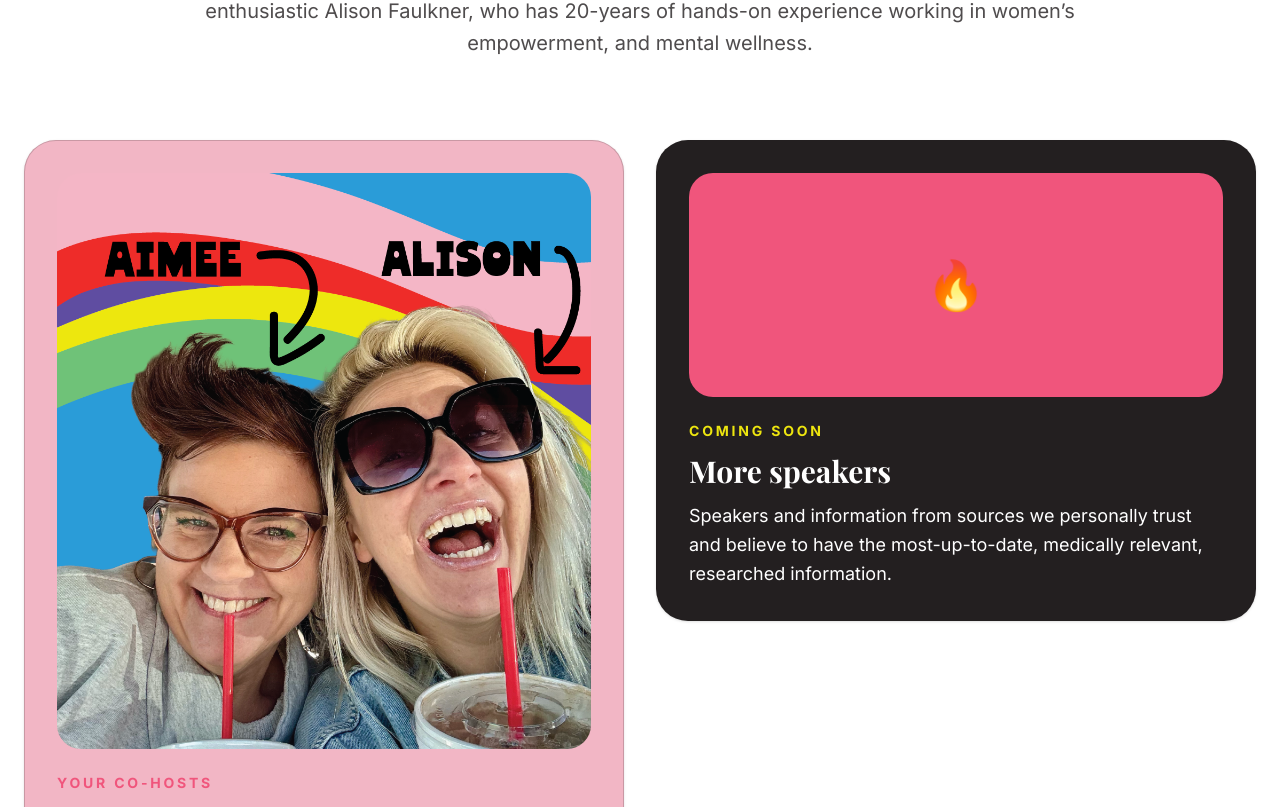
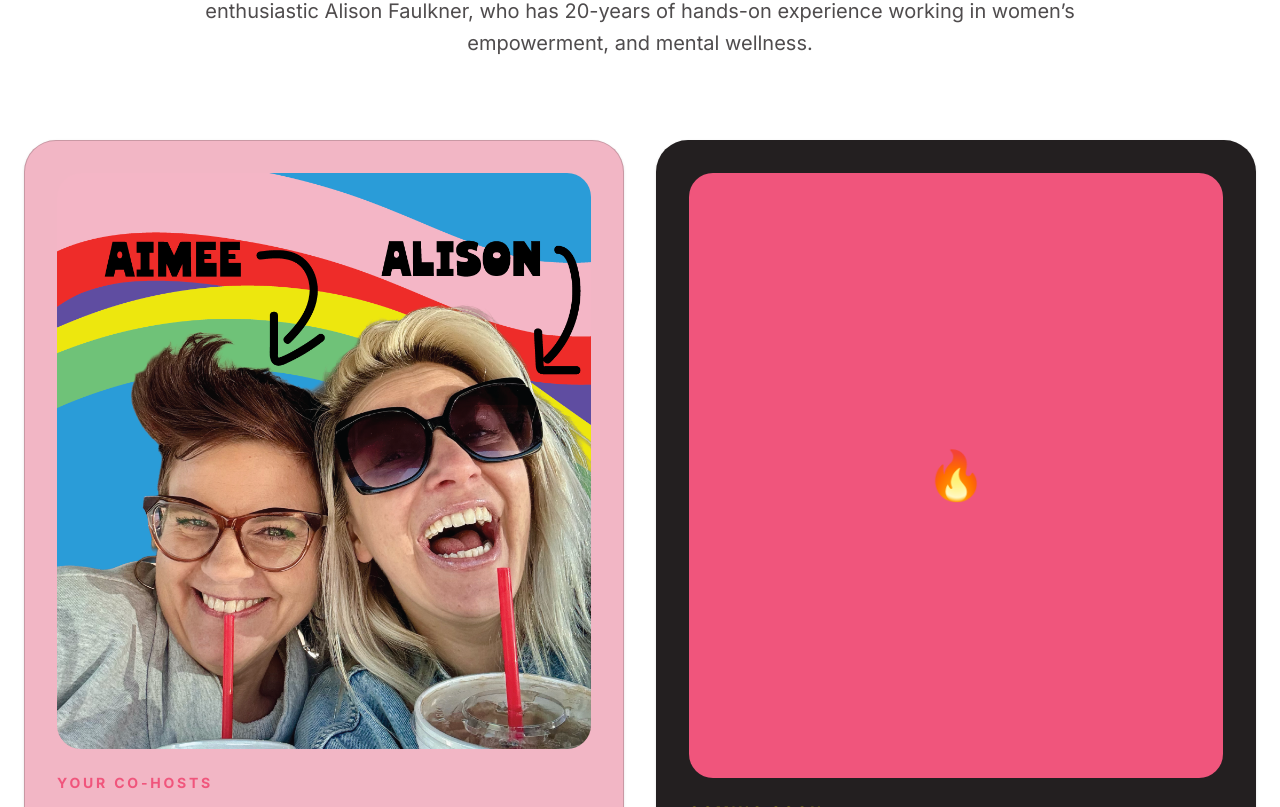
Before and after one commit to sheenawhittier/menofest-site, a Next.js app: page / in a window 1280 px wide. Shown: the part 5473-6280 px from the top of the page. Built offline with nearby package versions, Linux system fonts and the light colour scheme; a web font is replaced by a local one.

Commit message:
Update page 5.tsx

```diff
--- a/app/page.tsx
+++ b/app/page.tsx
@@ -381,9 +381,9 @@
             and mental wellness.
           </p>
 
-          <div className="grid md:grid-cols-2 gap-8 items-start">
+          <div className="grid md:grid-cols-2 gap-8">
             {/* Co-hosts: Aimee + Alison */}
-            <div className="bg-[#f2b6c5] rounded-[2rem] p-8 border border-[#231f20]/20 shadow-sm">
+            <div className="bg-[#f2b6c5] rounded-[2rem] p-8 border border-[#231f20]/20 shadow-sm flex flex-col">
               <div className="rounded-[1.5rem] mb-6 overflow-hidden">
                 <Image
                   src="/aimee-alison-bio-menofest.png"
@@ -403,8 +403,8 @@
             </div>
 
             {/* More speakers (coming soon) */}
-            <div className="bg-[#231f20] text-white rounded-[2rem] p-8 border border-[#231f20]/20 shadow-sm">
-              <div className="bg-[#f0557c] h-56 rounded-[1.5rem] mb-6 flex items-center justify-center text-5xl">
+            <div className="bg-[#231f20] text-white rounded-[2rem] p-8 border border-[#231f20]/20 shadow-sm flex flex-col">
+              <div className="bg-[#f0557c] flex-1 min-h-[14rem] rounded-[1.5rem] mb-6 flex items-center justify-center text-5xl">
                 🔥
               </div>
               <p className="uppercase tracking-[0.2em] text-[#ede50f] font-bold text-sm mb-3">
```
